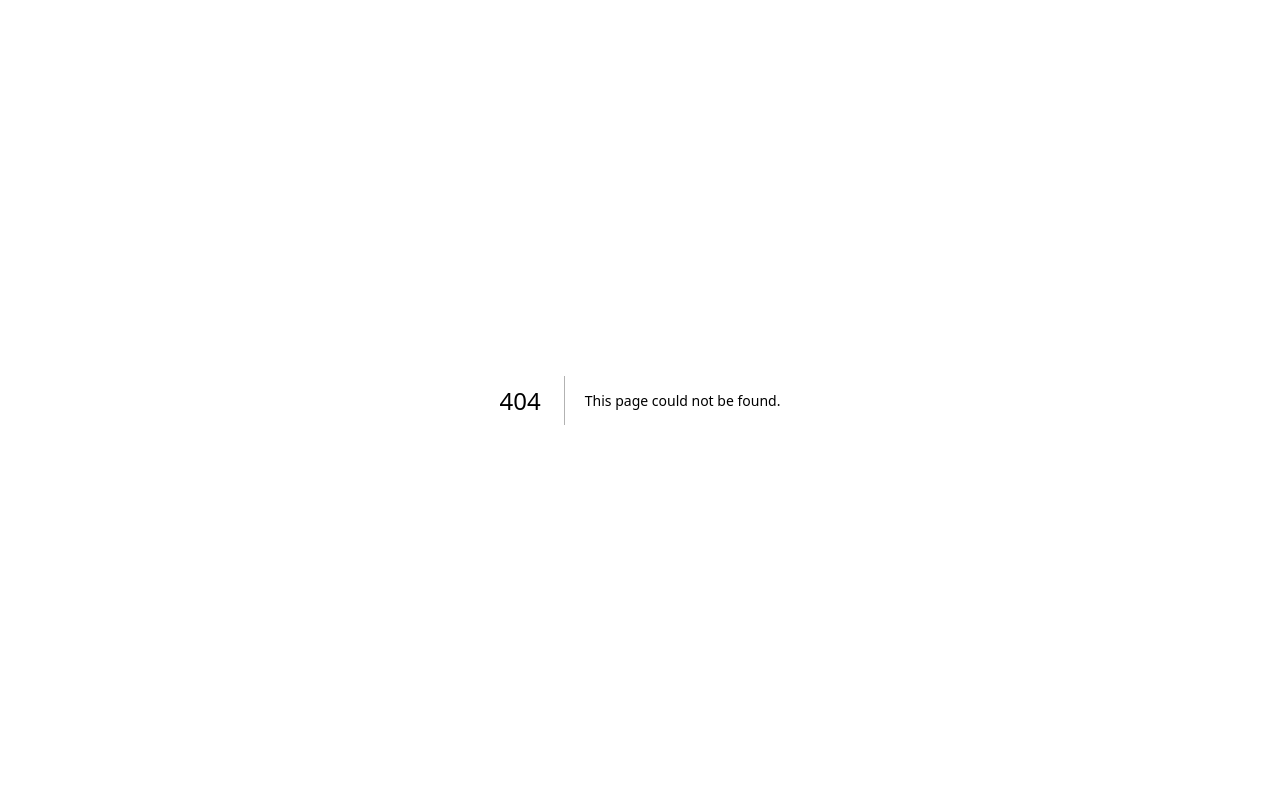
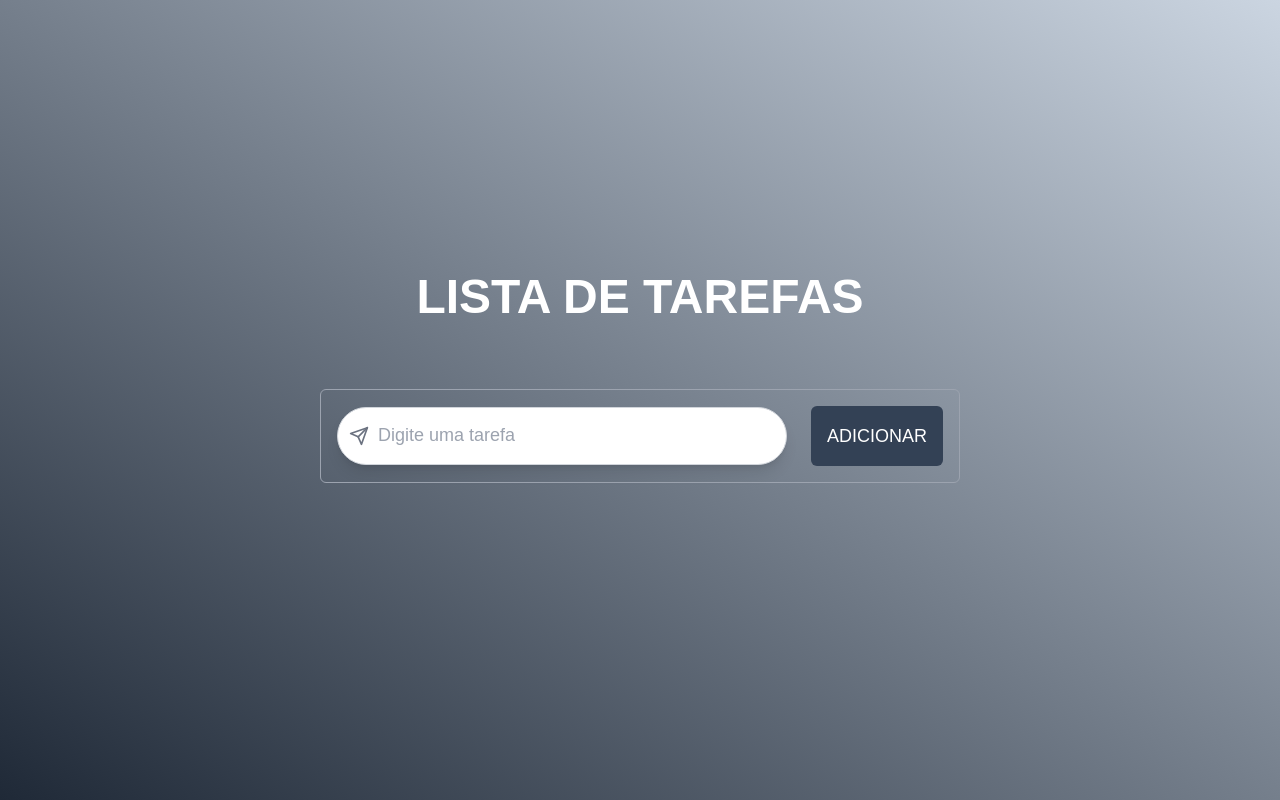
Before and after one commit to Gabriel4420/concepts-b7web, a Next.js app: page /reducers in a window 1280 px wide. Before the commit this address had no page. Built offline with nearby package versions, Linux system fonts and the light colour scheme.

Commit message:
feat: :sparkles: update files

```diff
--- /dev/null
+++ b/src/app/cleanup/page.tsx
@@ -0,0 +1,18 @@
+"use client";
+import { GeometryForm } from "@/components/Geometry";
+import { useState } from "react";
+
+const CleanUp = () => {
+  const [show, setShow] = useState(false);
+
+  return (
+    <div className="h-screen bg-gradient-to-tr to-orange-500 from-slate-500 gap-10 flex flex-col items-center justify-center">
+      <button className="bg-slate-600 font-bold text-4xl hover:bg-slate-900 py-3 px-3 rounded-lg text-white" onClick={() => setShow(!show)}>
+        Mostrar/Ocultar
+      </button>
+      {show && <GeometryForm text="abc" />}
+    </div>
+  );
+};
+
+export default CleanUp;
--- a/src/app/exercicio-video/components/VideoPlayer.tsx
+++ b/src/app/exercicio-video/components/VideoPlayer.tsx
@@ -1,8 +1,14 @@
+import { useEffect, useRef } from "react";
+
 type VideoProperties = {
   url: string;
   isPlaying: boolean;
 };
 
 export const VideoPlayer: React.FC<VideoProperties> = ({ url, isPlaying }) => {
-  return <video src={url} loop playsInline />;
+  const videoTag = useRef<HTMLVideoElement>(null);
+  useEffect(() => {
+    isPlaying ? videoTag.current?.play() : videoTag.current?.pause();
+  }, [isPlaying]);
+  return <video className="w-1/2" ref={videoTag} src={url} loop playsInline />;
 };
--- a/src/app/exercicio-video/page.tsx
+++ b/src/app/exercicio-video/page.tsx
@@ -13,7 +13,7 @@ const Video: React.FC = () => {
       <div className="flex flex-col rounded-full gap-5 border-4 border-white text-6xl">
         <button onClick={() => setIsPlaying(!playing)}>{playing ? <PlayIcon size={80} className="bg-blue-400 rounded-full text-white p-3 "/> : <PauseIcon size={80} className="bg-red-400 rounded-full text-white p-3"/>}</button>
       </div>
-      <VideoPlayer url="" isPlaying/>
+      <VideoPlayer url="https://www.w3schools.com/html/mov_bbb.mp4" isPlaying={playing}/>
     </div>
   );
 };
--- a/src/app/globals.css
+++ b/src/app/globals.css
@@ -13,6 +13,8 @@ body {
   font-family: Arial, Helvetica, sans-serif;
 }
 
+
+
 @layer utilities {
   .text-balance {
     text-wrap: balance;
@@ -24,3 +26,37 @@ body {
     --radius: 0.5rem;
   }
 }
+
+
+/* Adiciona o efeito de hover ao checkbox usando Tailwind */
+.checkbox-container input[type="checkbox"]::before {
+  content: '';
+  position: absolute;
+  top: 0;
+  left: 0;
+  width: 100%;
+  height: 100%;
+  background-color: #cacacb; /* Cor de destaque no hover */
+  border-radius: 4px; /* Ajuste para parecer um accent */
+  opacity: 0;
+  transition: opacity 0.2s ease;
+  display: flex;
+  justify-content: center;
+  align-items: center;
+}
+
+/* Mostra o efeito ao passar o mouse */
+.checkbox-container input[type="checkbox"]:hover::before {
+  opacity: 1;
+}
+
+/* Ajusta o estado marcado */
+.checkbox-container input[type="checkbox"]:checked::before {
+  content: '✅';
+  display: flex;
+  justify-content: center;
+  align-items: center;
+  color:white;
+  background-color: transparent; /* Cor quando marcado */
+  opacity: 1;
+}
--- /dev/null
+++ b/src/app/reducers/page.tsx
@@ -0,0 +1,86 @@
+"use client";
+
+import RoundInput from "@/components/Input";
+import { listReducer } from "@/reducers/listReducer";
+import { PenIcon, Trash2 } from "lucide-react";
+import { useReducer, useState } from "react";
+
+const Reducer = () => {
+  const [list, dispatch] = useReducer(listReducer, []);
+  const [addField, setAddfield] = useState("");
+  const handleAddClick = () => {
+    if (addField.trim() === "") {
+      return false;
+    }
+    dispatch({ type: "add", payload: { text: addField.trim() } });
+
+    setAddfield("");
+  };
+
+  const handleToggle = (id: number) => {
+    dispatch({ type: "toggleDone", payload: { id } });
+  };
+
+  return (
+    <div className="h-screen bg-gradient-to-tr to-slate-300 from-gray-800 gap-10 flex flex-col items-center justify-center">
+      <h1 className="text-white text-center font-bold uppercase text-5xl my-3">
+        Lista de tarefas
+      </h1>
+      <div className="border rounded-md border-gray-400 p-4 my-4 w-1/2 flex items-center justify-center">
+        <RoundInput
+          placeholder="Digite uma tarefa"
+          value={addField}
+          onChange={(e) => setAddfield(e.target.value)}
+          isSearchOrSender="sender"
+          type="text"
+        />
+        <button
+          onClick={handleAddClick}
+          className="bg-slate-700 hover:bg-slate-800 text-lg uppercase text-white text-bold p-4 ml-6 rounded-md"
+        >
+          Adicionar
+        </button>
+      </div>
+      <ul className="w-1/2 flex flex-col gap-4">
+        {list.map((i) => (
+          <li
+            className="text-white text-3xl bg-slate-700 hover:bg-slate-900 w-full rounded-md py-4 px-5 capitalize flex items-center justify-between"
+            key={i.id}
+          >
+            <div className={`flex items-center justify-center`}>
+              <label className="checkbox-container mr-2 ">
+                <input
+                  type="checkbox"
+                  checked={i.done}
+                  onClick={() => handleToggle(i.id)}
+                  className=" w-8 h-8 mr-3 cursor-pointer border-2 border-gray-500 rounded-sm  underline relative"
+                />
+                <span className={`text-white -mt-10 ${i.done ? "line-through" : ""}`}>
+                  {i.text}
+                </span>
+              </label>
+            </div>
+            <div className="flex gap-2 cursor-pointer">
+              <button
+                title="excluir"
+                aria-label="excluir"
+                className="bg-red-800 hover:bg-red-500 rounded-full py-2 px-2"
+              >
+                <Trash2 size={32} className="text-white" />
+              </button>
+              <button
+                title="editar"
+                aria-label="editar"
+                className="bg-blue-800 hover:bg-blue-500 rounded-full py-2 px-2"
+              >
+                <PenIcon size={32} className="text-white" />
+              </button>
+            </div>
+          </li>
+        ))}
+      </ul>
+    </div>
+  );
+};
+
+export default Reducer;
--- a/src/components/Geometry.tsx
+++ b/src/components/Geometry.tsx
@@ -1,13 +1,21 @@
-import React from "react";
+import React, { useEffect } from "react";
 interface GeometryProps {
   text:String;
-  type: 'Square' | 'Circle';
+  type?: 'Square' | 'Circle';
 }
 
-export const GeometryForm: React.FC<GeometryProps> = ({ text, type }: GeometryProps) => {
+export const GeometryForm: React.FC<GeometryProps> = ({ text, type = 'Square' }: GeometryProps) => {
+  useEffect( () => {
+    console.log('Rodou o effect')
+
+    return () => {
+      console.log('Rodou o cleanup')
+    }
+  })
+
   return (
     <div className={`w-52 h-52 bg-orange-400 flex items-center justify-center ${type === 'Square'?'rounded-3xl' : type === 'Circle' && 'rounded-full'}`}>
-      <h2 className="text-white font-bold">{text}</h2>
+      <h2 className="text-white text-3xl capitalize font-bold">{text}</h2>
     </div>
   );
 };
--- a/src/components/Input/index.tsx
+++ b/src/components/Input/index.tsx
@@ -19,15 +19,15 @@ const RoundInput: React.FC<RoundInputProps> = ({
       <div className="relative w-full">
         <span className="absolute inset-y-0 left-0 flex items-center pl-3">
           {isSearchOrSender === "search" ? (
-            <FiSearch className="text-gray-500" />
+            <FiSearch className="text-gray-500" size={20} />
           ) : (
-            <FiSend className="text-gray-500" />
+            <FiSend className="text-gray-500 font-thin" size={20} />
           )}
         </span>
         <input
           type="text"
           placeholder={placeholder}
-          className="rounded-full border shadow-lg border-gray-300 pl-10 p-4 w-full focus:outline-none focus:ring-2 focus:ring-blue-500"
+          className="rounded-full border shadow-lg border-gray-300 pl-10 p-4 w-full focus:outline-none focus:ring-2 focus:ring-blue-500 placeholder:text-lg "
           {...props}
         />
       </div>
--- /dev/null
+++ b/src/reducers/listReducer.ts
@@ -0,0 +1,25 @@
+import { ListAction, Item } from "@/types/reducers";
+
+export const listReducer = (list: Array<Item>, action: ListAction) => {
+  switch (action.type) {
+    case "add":
+      return [...list, { id: 1, text: action.payload.text, done: false }];
+    case "editText":
+      return list.map((t) => {
+        if (t.id === action.payload.id) t.text = action.payload.newtext;
+        return t;
+      });
+    case "toggleDone":
+      return list.map((t) => {
+        if (t.id === action.payload.id) {
+          return { ...t, done: !t.done };
+        } else {
+          return t;
+        }
+      });
+    case "remove":
+      return list.filter((t) => t.id !== action.payload.id);
+    default:
+      return list;
+  }
+};
--- /dev/null
+++ b/src/types/reducers.ts
@@ -0,0 +1,31 @@
+
+
+type AddAction = {
+  type: "add";
+  payload: { text: string };
+};
+
+type EditTextAction = {
+  type: "editText";
+  payload: {
+    id: number;
+    newtext: string;
+  };
+};
+
+type ToggleDoneAction = {
+  type: "toggleDone";
+  payload: { id: number };
+};
+
+type RemoveAction = {
+  type: "remove";
+  payload: { id: number };
+};
+
+export type Item = {
+  id: number;
+  text: string;
+  done: boolean;
+};
+export type ListAction = AddAction | EditTextAction | ToggleDoneAction | RemoveAction;
```
